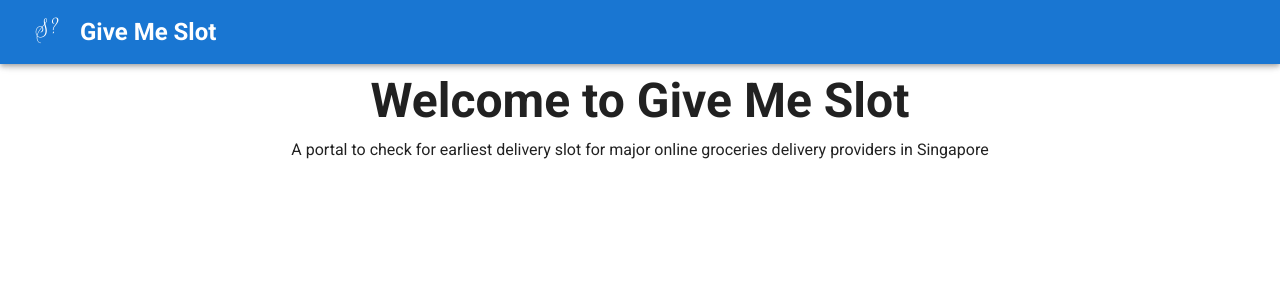
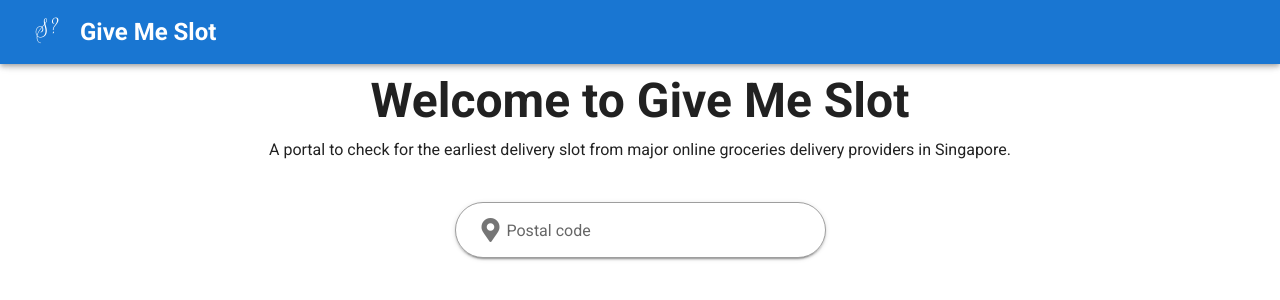
Before and after one commit to aaronsum1102/give-me-slot, a Vue app: page / in a window 1280 px wide. Shown: the top 300 px of the page. Built offline with nearby package versions, Linux system fonts and the light colour scheme.

Commit message:
Add postal code query component

```diff
--- a/package.json
+++ b/package.json
@@ -18,6 +18,7 @@
     "vuex": "^3.1.3"
   },
   "devDependencies": {
+    "@fortawesome/fontawesome-free": "^5.13.0",
     "@vue/cli-plugin-babel": "^4.3.0",
     "@vue/cli-plugin-eslint": "^4.3.0",
     "@vue/cli-plugin-pwa": "^4.3.0",
--- a/src/components/HomeView.vue
+++ b/src/components/HomeView.vue
@@ -1,21 +1,42 @@
 <template>
   <v-container>
     <v-row class="text-center">
-      <v-col class="mb-4">
+      <v-col>
         <h1 class="display-2 font-weight-bold mb-3">
-          Welcome to Give Me Slot
+          {{ title }}
         </h1>
-
         <p class="subheading font-weight-regular">
-          A portal to check for earliest delivery slot for major online groceries delivery providers in Singapore
+          {{ subTitle }}
         </p>
       </v-col>
     </v-row>
+    <postal-code-query
+      :is-loading="isLoading"
+      :is-success="isSuccess"
+      @slotQuery="onSlotQuery"
+    />
   </v-container>
 </template>
 
 <script>
+import PostalCodeQuery from "./PostalCodeQuery";
   export default {
     name: 'HomeView',
+    components: {
+      PostalCodeQuery
+    },
+    data: function() {
+      return {
+        title: "Welcome to Give Me Slot",
+        subTitle : "A portal to check for the earliest delivery slot from major online groceries delivery providers in Singapore.",
+        isLoading: false,
+        isSuccess: false,
+      }
+    },
+    methods: {
+      onSlotQuery: function(postalCode) {
+        alert("query for postal code " + postalCode);
+      }
+    }
   }
 </script>
--- /dev/null
+++ b/src/components/PostalCodeQuery.vue
@@ -0,0 +1,47 @@
+<template>
+  <v-row class="justify-center">
+    <v-col
+      cols="8"
+      sm="4"
+    >
+      <v-text-field
+        ref="postalCodeInput"
+        v-model="postalCode"
+        label="Postal code"
+        prepend-inner-icon="fa-map-marker-alt"
+        :outlined="true"
+        :rounded="true"
+        :solo="true"
+        :clearable="true"
+        :loading="isLoading"
+        :rules="[postalCodeRules]"
+        :success="isSuccess"
+        @keydown.enter="onEnterDown()"
+      />
+    </v-col>
+  </v-row>
+</template>
+
+<script>
+export default {
+    name:"PostalCodeQuery",
+    props: {
+      isLoading: Boolean,
+      isSuccess: Boolean
+    },
+    data: function() {
+      return {
+        postalCode: null
+      }
+    },
+    methods: {
+      postalCodeRules : function() {
+        return this.postalCode && this.postalCode.length > 6 ? 'Invalid postal code!!!': true;
+      },
+      onEnterDown: function() {
+        this.$refs.postalCodeInput.blur();
+        this.$emit("slotQuery", this.postalCode);
+      }
+    }
+}
+</script>
--- a/src/plugins/vuetify.js
+++ b/src/plugins/vuetify.js
@@ -1,7 +1,11 @@
+import '@fortawesome/fontawesome-free/css/all.css';
 import Vue from 'vue';
 import Vuetify from 'vuetify/lib';
 
 Vue.use(Vuetify);
 
 export default new Vuetify({
+    icons: {
+        iconfont: 'fa'
+    }
 });
```
Also changed, not shown: 1 other file (tests, documents, lock files or other folders).
